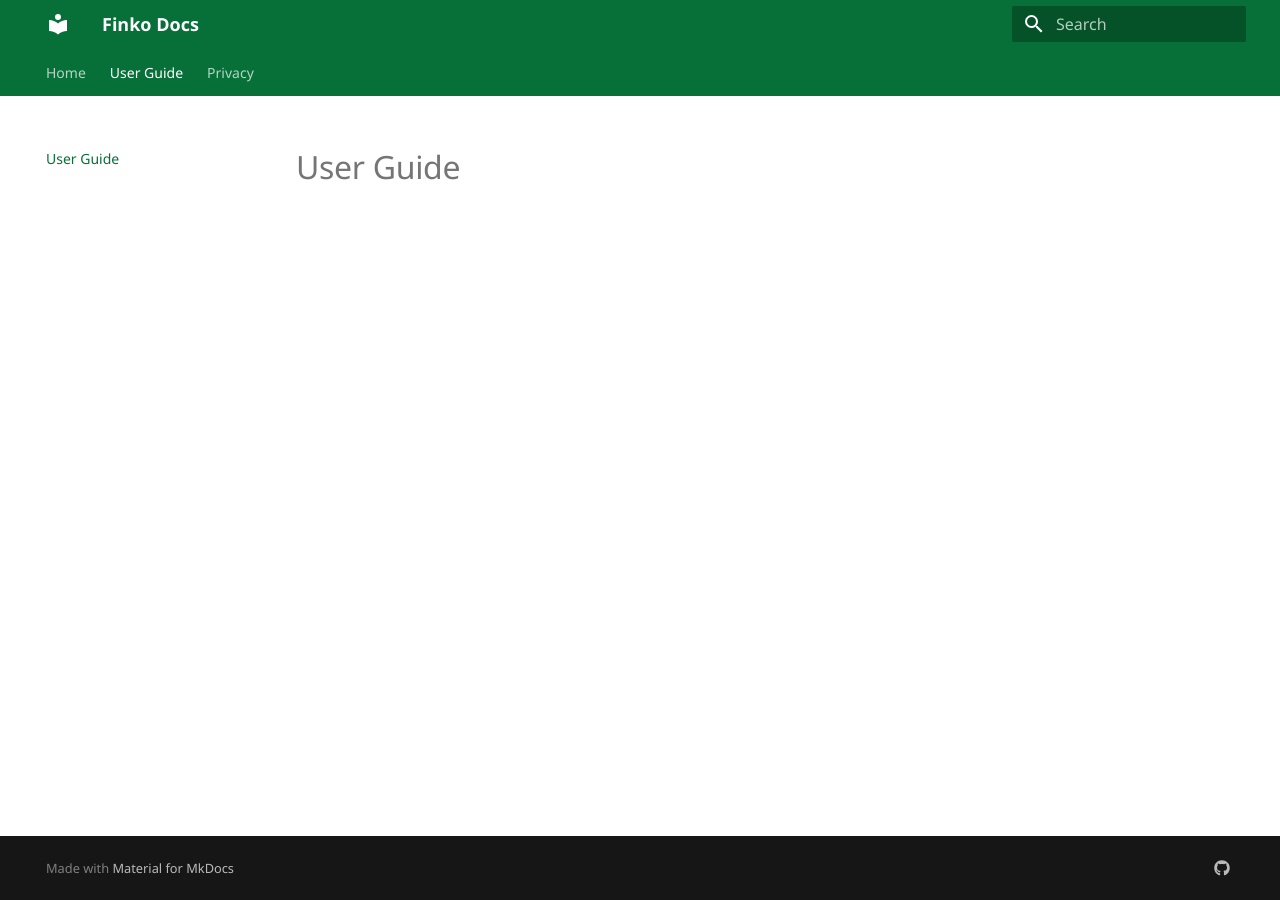
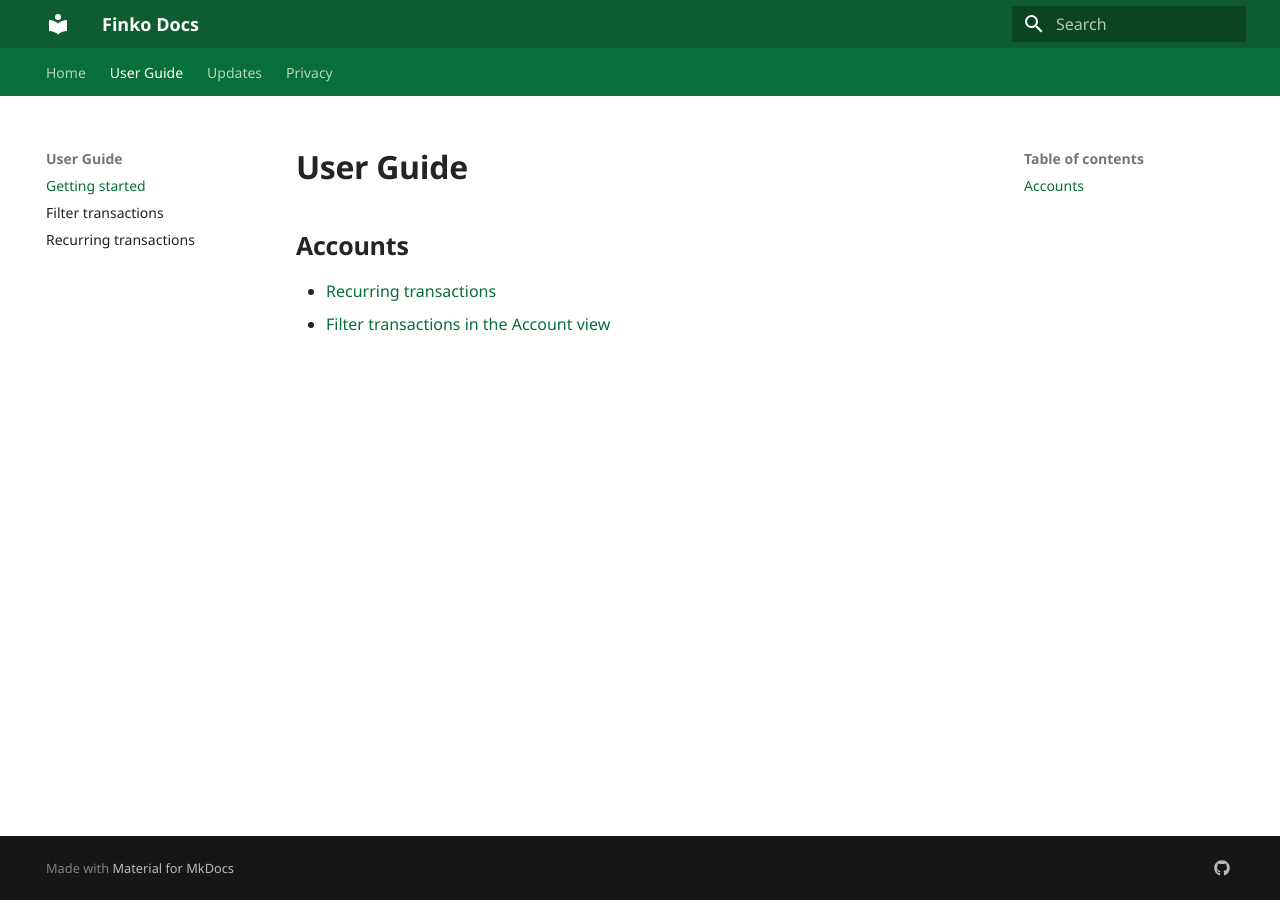
Before and after one commit to sebbouez/finko-docs, an MkDocs documentation site: the page built from docs/guide.md, in a window 1280 px wide. Built offline with MkDocs 1.6.1 and Material for MkDocs 9.7.7, drawn with Linux system fonts in a browser that asks for light colours.

Commit message:
Added content + customizations

```diff
--- a/docs/guide.md
+++ b/docs/guide.md
@@ -1 +1,5 @@
 # User Guide
+
+## Accounts
+* [Recurring transactions](guides/recurring-transactions.md)
+* [Filter transactions in the Account view](guides/filter-account-transactions.md)
--- a/docs/stylesheets/custom.css
+++ b/docs/stylesheets/custom.css
@@ -1,15 +1,18 @@
 :root {
-  --md-text-font: 'Segoe UI Variable Text','Segoe UI', system-ui, sans-serif;
+    --md-text-font: 'Segoe UI Variable Text', 'Segoe UI', system-ui, sans-serif;
     --md-code-font: 'Fira Code', monospace;
 
 
     --md-primary-fg-color: #076F38; /* Couleur principale */
     --md-primary-bg-color: #ffffff; /* Fond principal */
-  --md-accent-fg-color: #076F38;  /* Couleur d'accent */
+    --md-accent-fg-color: #076F38; /* Couleur d'accent */
     --md-typeset-color: #242424;
 }
 
 
+.md-header {
+    background-color: #0E5C2F;
+}
 
 .md-typeset .admonition,
 .md-typeset details {
@@ -17,3 +20,9 @@
     border-width: 0;
     border-left-width: 4px;
 }
+
+.md-typeset h1,
+.md-typeset h2 {
+    font-weight: 700;
+    color: #242424;
+}
--- a/mkdocs.yml
+++ b/mkdocs.yml
@@ -15,7 +15,11 @@ extra_css:
   - stylesheets/custom.css
 nav:
   - Home: index.md
-  - User Guide: guide.md
+  - User Guide:
+    - Getting started: guide.md
+    - Filter transactions: guides/filter-account-transactions.md
+    - Recurring transactions: guides/recurring-transactions.md
+  - Updates: changelog.md
   - Privacy: privacy.md
 markdown_extensions:
   - admonition
@@ -26,6 +30,8 @@ markdown_extensions:
   - pymdownx.details
   - pymdownx.highlight
   - pymdownx.inlinehilite
+  - pymdownx.tabbed:
+      alternate_style: true
 extra:
   social:
     - icon: fontawesome/brands/github
```
Also changed, not shown: docs/changelog.md (added, +5 -0 lines), docs/guides/filter-account-transactions.md (added, +35 -0 lines), docs/guides/recurring-transactions.md (added, +45 -0 lines). Lines whose indentation alone changed are shown as unchanged.
